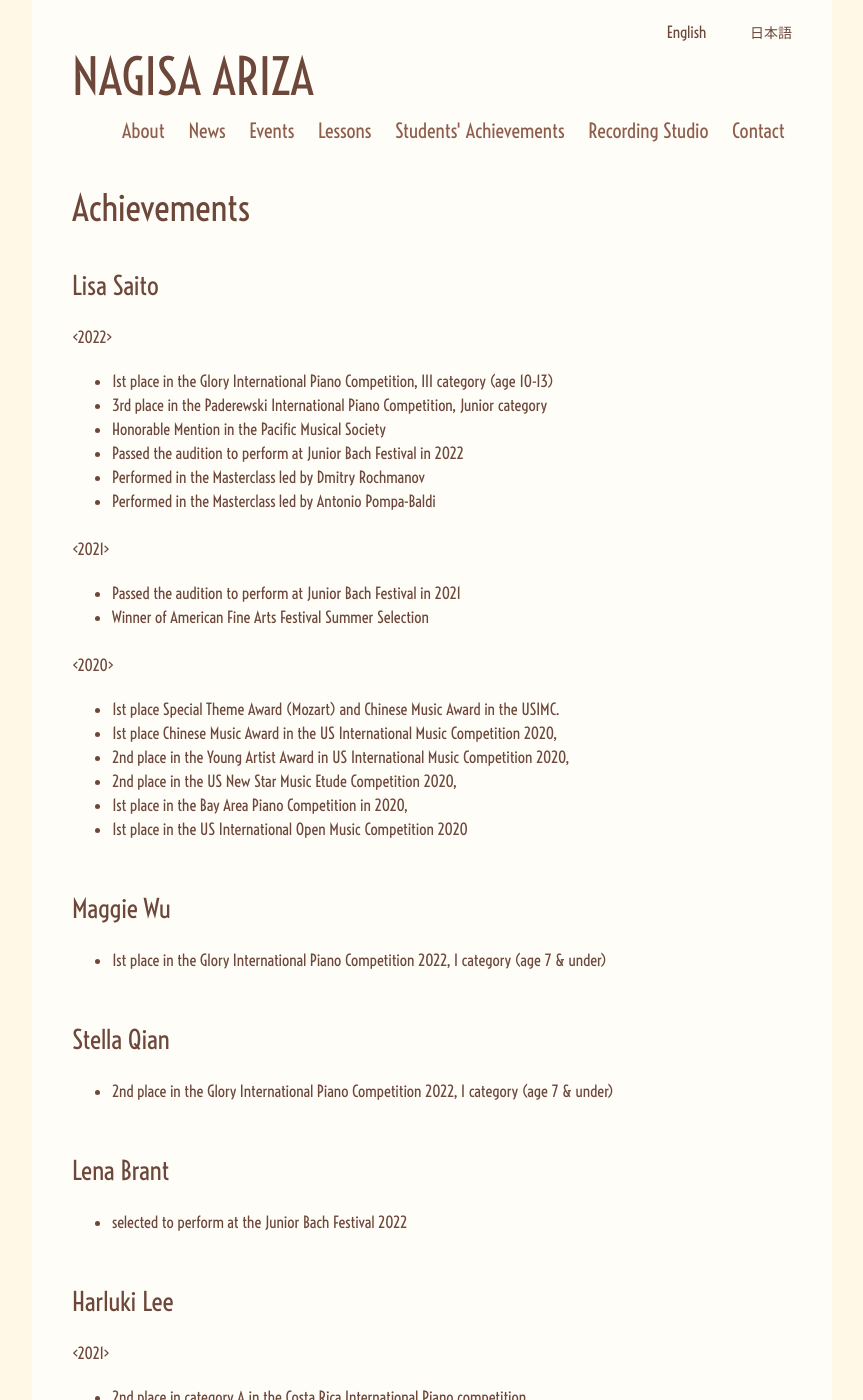
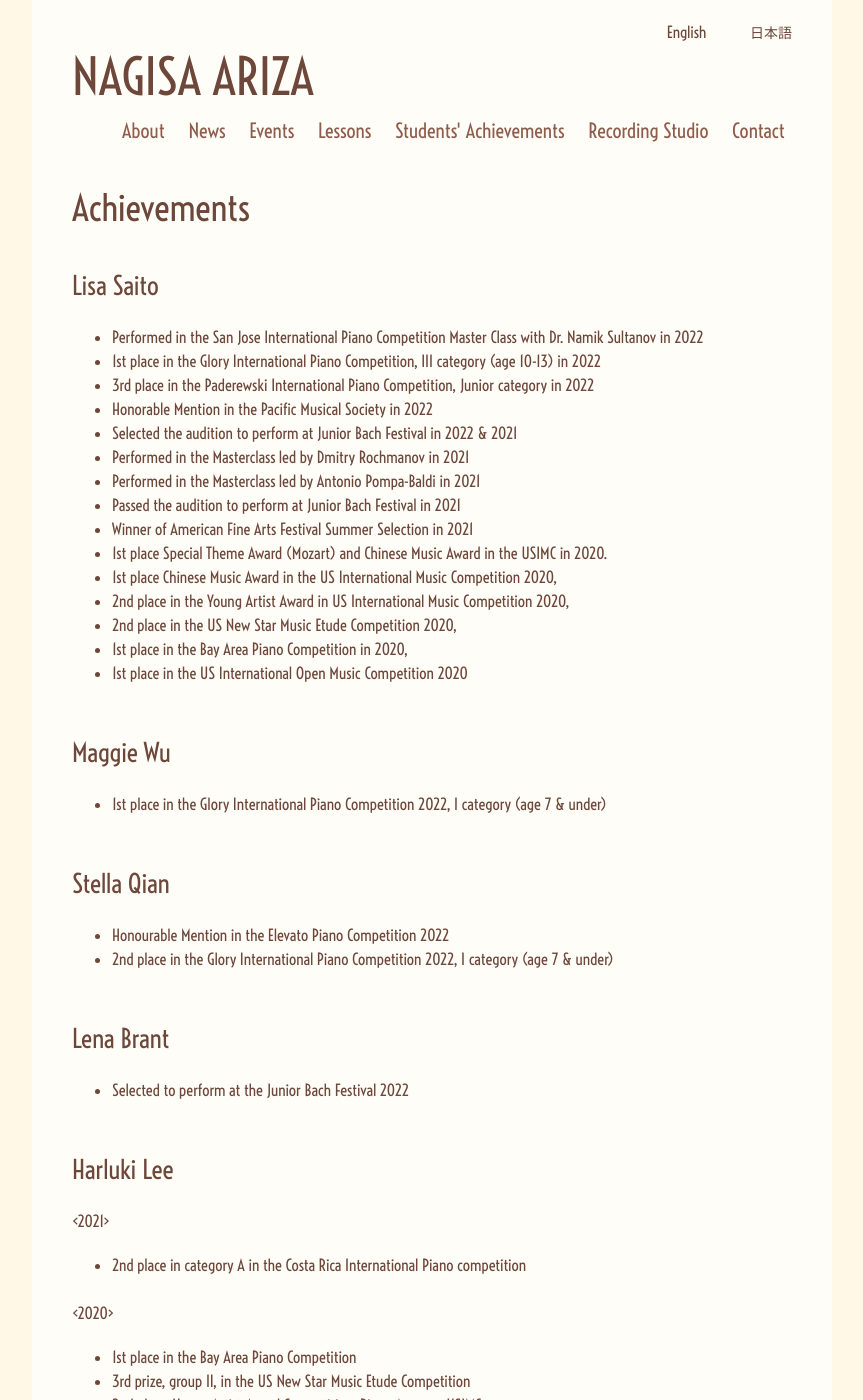
Before and after one commit to dawnstar63/nagisaariza-website, a Jekyll site: the page built from language-en/achievements.md, in a window 1280 px wide and 1400 px high. Shown: the whole window, without its empty margins (208-1071 px from the left). Built offline with Jekyll 4.4.1, drawn with Linux system fonts in a browser that asks for light colours; nearby versions of some CDN libraries.

Commit message:
update about page, achievements

```diff
--- a/language-en/achievements.md
+++ b/language-en/achievements.md
@@ -5,22 +5,16 @@
 permalink: /en/achievements/
 ---
 <h3>Lisa Saito</h3>
-<2022>
-- 1st place in the Glory International Piano Competition, III category (age 10-13)
-- 3rd place in the Paderewski International Piano Competition, Junior category
-- Honorable Mention in the Pacific Musical Society
-- Passed the audition to perform at Junior Bach Festival in 2022
-- Performed in the Masterclass led by Dmitry Rochmanov
-- Performed in the Masterclass led by Antonio Pompa-Baldi
-
-<br>
-<2021>
+- Performed in the San Jose International Piano Competition Master Class with Dr. Namik Sultanov in 2022
+- 1st place in the Glory International Piano Competition, III category (age 10-13) in 2022
+- 3rd place in the Paderewski International Piano Competition, Junior category in 2022
+- Honorable Mention in the Pacific Musical Society in 2022
+- Selected the audition to perform at Junior Bach Festival in 2022 & 2021
+- Performed in the Masterclass led by Dmitry Rochmanov in 2021
+- Performed in the Masterclass led by Antonio Pompa-Baldi in 2021
 - Passed the audition to perform at Junior Bach Festival in 2021
-- Winner of American Fine Arts Festival Summer Selection
-
-<br>
-<2020>
-- 1st place Special Theme Award (Mozart) and Chinese Music Award in the USIMC.
+- Winner of American Fine Arts Festival Summer Selection in 2021
+- 1st place Special Theme Award (Mozart) and Chinese Music Award in the USIMC in 2020.
 - 1st place Chinese Music Award in the US International Music Competition 2020,
 - 2nd place in the Young Artist Award in US International Music Competition 2020,
 - 2nd place in the US New Star Music Etude Competition 2020,
@@ -31,10 +25,11 @@
 - 1st place in the Glory International Piano Competition 2022, I category (age 7 & under)
 <br><br><br>
 <h3>Stella Qian</h3>
+- Honourable Mention in the Elevato Piano Competition 2022
 - 2nd place in the Glory International Piano Competition 2022, I category (age 7 & under)
 <br><br><br>
 <h3>Lena Brant</h3>
-- selected to perform at the Junior Bach Festival 2022
+- Selected to perform at the Junior Bach Festival 2022
 <br><br><br>
 <h3>Harluki Lee</h3>
 <2021>
```
Also changed, not shown: language-en/about.md (+4 -2 lines), language-jp/about.md (+6 -4 lines), language-jp/achievements.md (+11 -15 lines).
